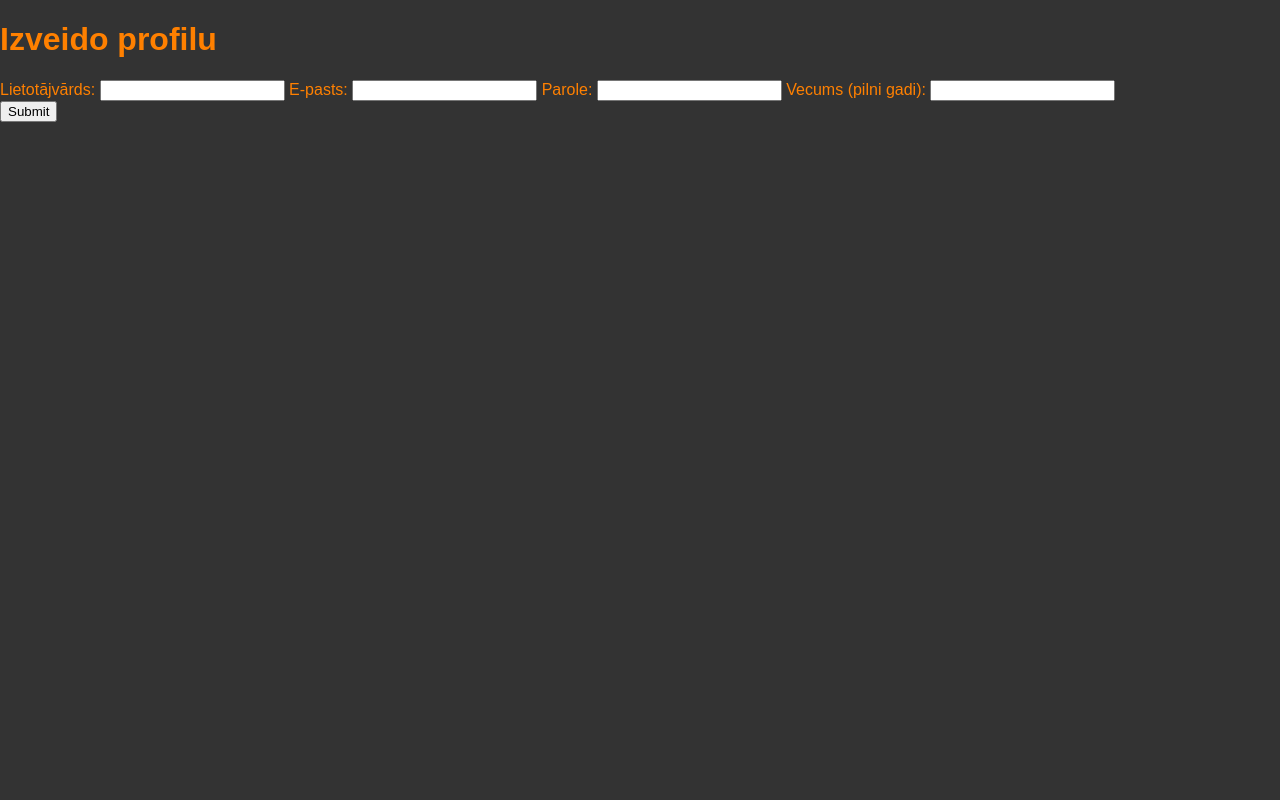
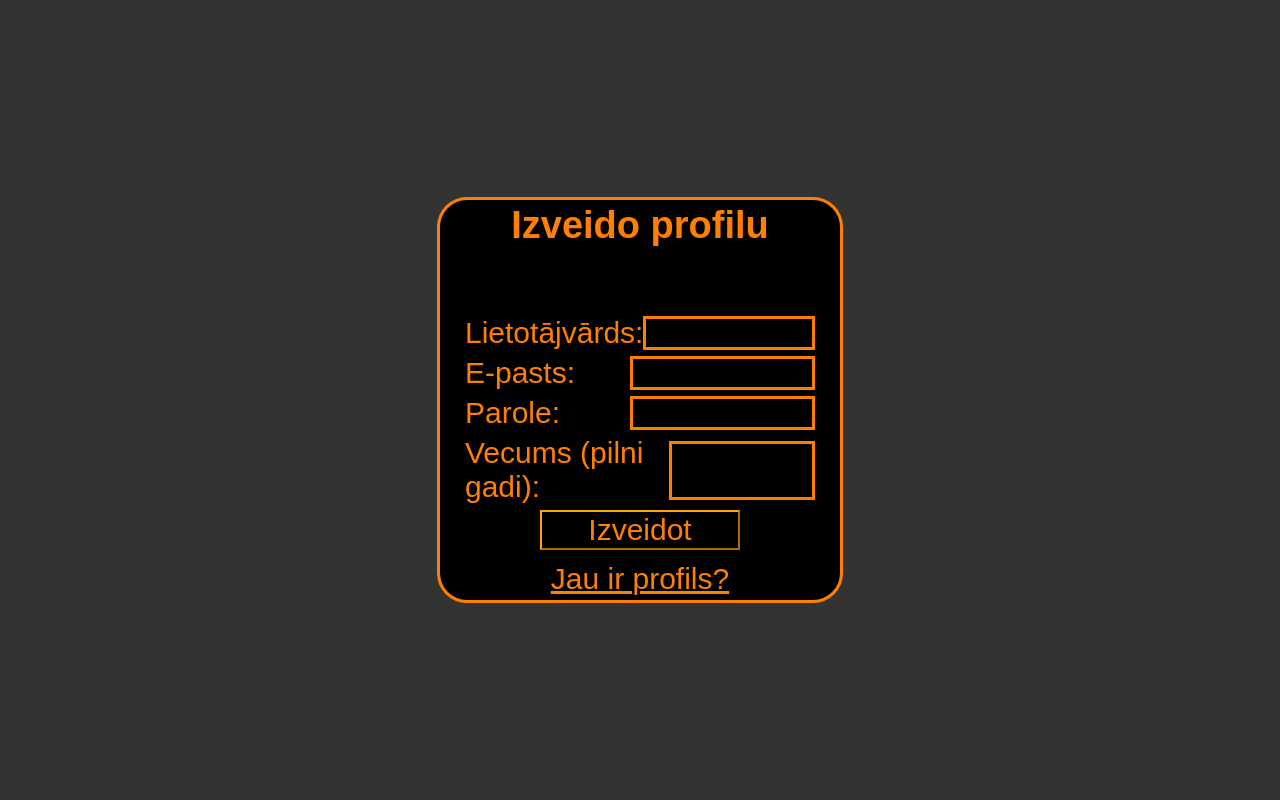
Before and after one commit to gailiits-rk/counter-roll, a Flask app: page /sign-up in a window 1280 px wide. Run offline with Flask 3, Linux system fonts and the light colour scheme.

Commit message:
made css for sign-up and login screens

```diff
--- a/static/profiling-style.css
+++ b/static/profiling-style.css
@@ -2,7 +2,68 @@ body {
     font-family: Arial, sans-serif;
     background-color: #333;
     color: #ff8000;
+    display: flex;
+    align-items: center;
+    justify-content: center;
+    height: 100vh;
+    padding: 0;
     margin: 0;
-    padding: 0;
 
 }
+h1{
+    font-size: 38px;
+    padding: 0px;
+    margin: 0px;
+}
+main{
+    display: flex;
+    justify-content: space-around;
+    flex-direction: column;
+    align-items: center;
+    height: 50%;
+    aspect-ratio: 1/1;
+    background-color: black;
+    border-radius: 30px;
+    border-color: #ff8000;
+    border:solid;
+}
+form{
+    display: flex;
+    align-items: center;
+    flex-direction: column;
+    justify-content: space-around;
+    height: 60%;
+    width: 100%;
+    margin: 0;
+
+}
+
+.name-field{
+    display: flex;
+    justify-content: space-between;
+    width: 87.5%;
+    font-size: 30px;
+    align-items: center;
+}
+a{
+    color: #ff8000;
+    font-size: 30px;
+}
+button{
+    width: 50%;
+    border-color: orange;
+    background-color: black;
+    color: #ff8000;
+    cursor: pointer;
+    font-size: 30px;
+}
+input{
+    background-color: #000000;
+    border: solid;
+    border-color: #ff8000;
+    height: 75%;
+    color: #ff8000;
+    display: flex;
+    align-content: center;
+    width: 50%;
+}
--- a/templates/sign_up.html
+++ b/templates/sign_up.html
@@ -1,37 +1,45 @@
 <!DOCTYPE html>
 <html lang="lv">
+
 <head>
     <meta charset="UTF-8">
     <title>Counter-Roll | Sign-Up</title>
     <link rel="stylesheet" href="{{ url_for('static', filename='profiling-style.css') }}">
     <link rel="shortcut icon" href="{{ url_for('static', filename='images/favicon.png') }}">
 </head>
+
 <body>
     <main>
         <h1>Izveido profilu<h1>
-        <h2>{{mistake}}</h2>
+                <h2>{{mistake}}</h2>
 
-        <form action="/sign-up" method="POST">
+                <form action="/sign-up" method="POST">
+                    <div class="name-field"><label for="username">Lietotājvārds:</label>
 
-            <label for="username">Lietotājvārds:</label>
+                        <input type="text" name="username" required>
+                    </div>
 
-            <input type="text" name="username" required>
+                    <div class="name-field"><label for="email">E-pasts:</label>
 
-            <label for="email">E-pasts:</label>
+                        <input type="email" name="email" required>
+                    </div>
 
-            <input type="email" name="email" required>
+                    <div class="name-field"><label for="password">Parole:</label>
 
-            <label for="password">Parole:</label>
+                        <input type="password" name="password" required>
+                    </div>
 
-            <input type="password" name="password" required>
+                    <div class="name-field"><label for="age">Vecums (pilni gadi):</label>
 
-            <label for="age">Vecums (pilni gadi):</label>
+                        <input type="text" name="age" required>
+                    </div>
 
-            <input type="text" name="age" required><br>
 
-            <button type="submit">Submit</button>
+                    <button type="submit">Izveidot</button>
 
-        </form>
+                </form>
+                <a href="{{url_for('home')}}">Jau ir profils?</a>
     </main>
 </body>
+
 </html>
```
Also changed, not shown: templates/index.html (+5 -6 lines).
